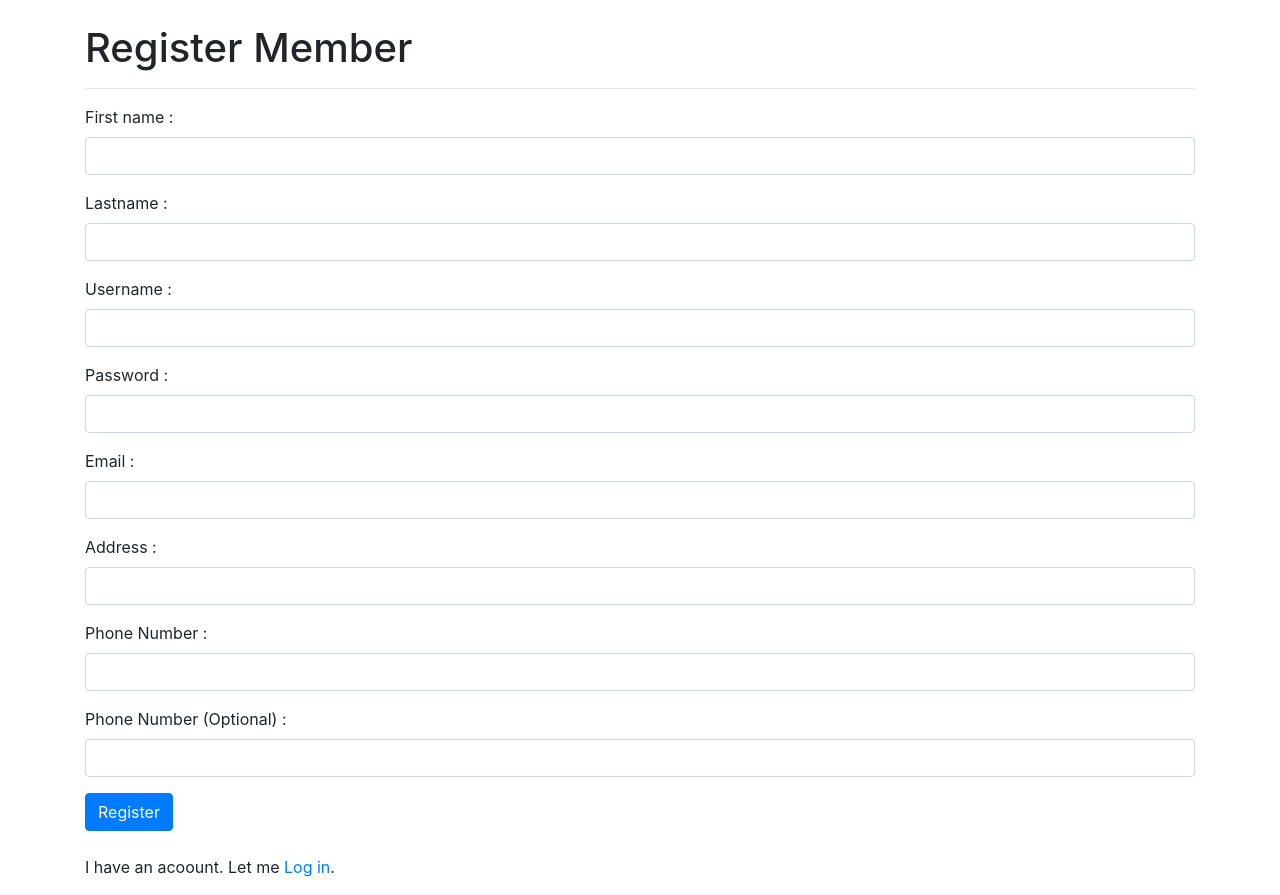
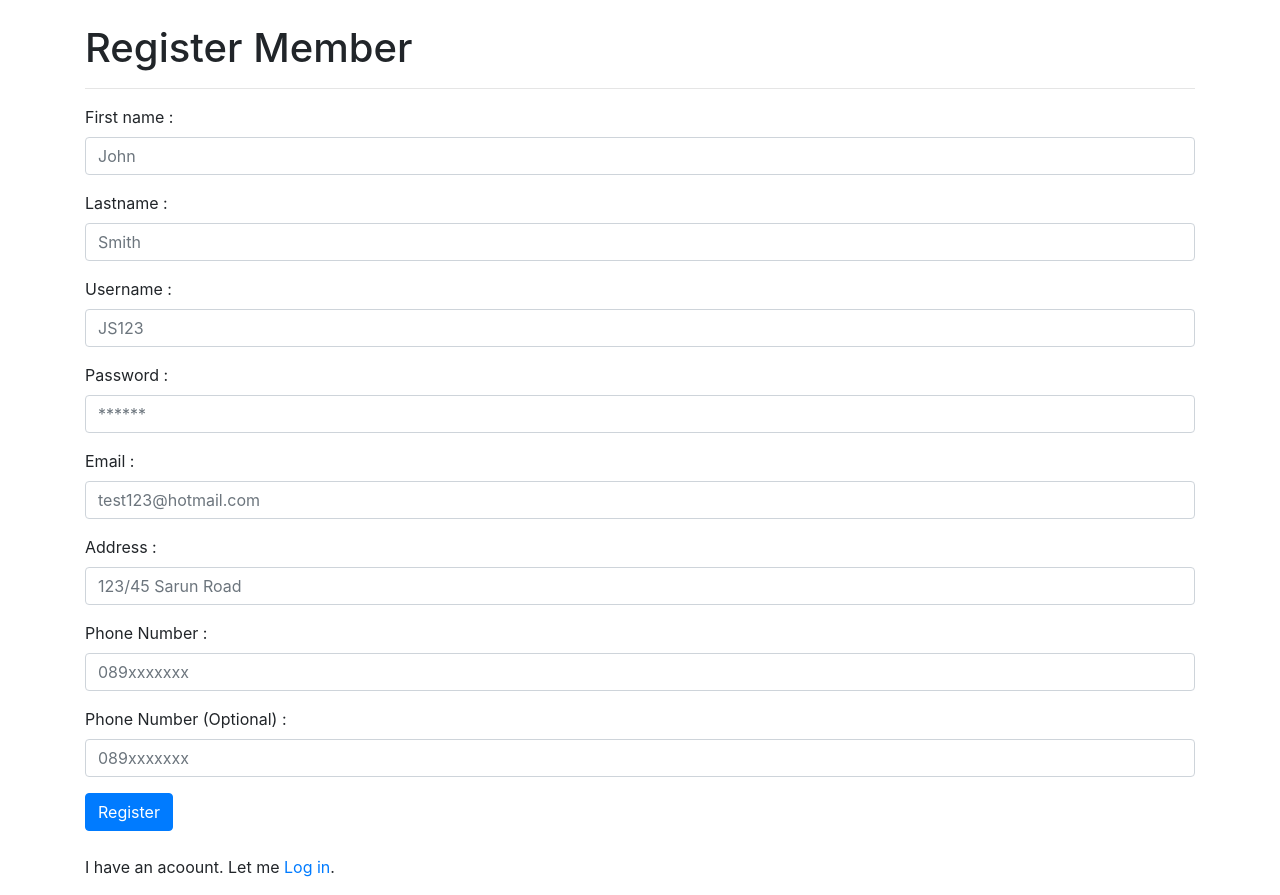
Before and after one commit to WerasutK/punyaphon_online_website, a PHP site: page /regis.php in a window 1280 px wide. Run offline with PHP 8.4, Linux system fonts and the light colour scheme.

Commit message:
Update regis.php
Add placeholder in input type

```diff
--- a/app/regis.php
+++ b/app/regis.php
@@ -28,19 +28,25 @@
         <form action="regis.php" method="POST">
             <div class="form-group">
                 <label for="firstname">First name :</label>
-                <input type="text" class="form-control" id="firstname" name="firstname" minlength='2' pattern="[A-Za-z]{2,}|[ก-๙]{2,}" title="Must be Thai / Eng language and contain at least 2 characters" required>
+                <input type="text" class="form-control" id="firstname" name="firstname" minlength='2' placeholder="John"
+                    pattern="[A-Za-z]{2,}|[ก-๙]{2,}"
+                    title="Must be Thai / Eng language and contain at least 2 characters" required>
             </div>
             <div class="form-group">
                 <label for="lastname">Lastname :</label>
-                <input type="text" class="form-control" id="lastname" name="lastname" minlength='2' pattern="[A-Za-z]{2,}|[ก-๙]{2,}" title="Must be Thai / Eng language and contain at least 2 characters" required>
+                <input type="text" class="form-control" id="lastname" name="lastname" minlength='2' placeholder="Smith"
+                    pattern="[A-Za-z]{2,}|[ก-๙]{2,}"
+                    title="Must be Thai / Eng language and contain at least 2 characters" required>
             </div>
             <div class="form-group">
                 <label for="username">Username :</label>
-                <input type="text" class="form-control" id="username" name="username" pattern="[A-Za-z0-9]{1,}" required>
+                <input type="text" class="form-control" id="username" name="username"  placeholder="JS123" pattern="[A-Za-z0-9]{1,}"
+                    required>
             </div>
             <div class="form-group">
                 <label for="password">Password :</label>
-                <input type="password" class="form-control" id="password" name="password" pattern=".{6,}" title="Must contain at least 6 characters" required>
+                <input type="password" class="form-control" id="password" name="password" placeholder="******" pattern=".{6,}"
+                    title="Must contain at least 6 characters" required>
             </div>
             <!-- <div class="form-group">
                 <label for="repeat-password">Repeat-Password :</label>
@@ -48,20 +54,21 @@
             </div> -->
             <div class="form-group">
                 <label for="email">Email :</label>
-                <input type="email" class="form-control" id="email" name="email">
+                <input type="email" class="form-control" id="email" name="email" placeholder="test123@hotmail.com">
             </div>
             <div class="form-group">
                 <label for="address">Address :</label>
-                <input type="text" class="form-control" id="address" name="address">
+                <input type="text" class="form-control" id="address" name="address" placeholder="123/45 Sarun Road">
             </div>
             <div class="form-group">
                 <label for="phone1">Phone Number :</label>
-                <input type="tel" class="form-control" id="phone1" name="phone1" pattern="[0-9]{3}[0-9]{3}[0-9]{4}" title="Only 10 numbers"
-                    required>
+                <input type="tel" class="form-control" id="phone1" name="phone1" placeholder="089xxxxxxx" pattern="[0-9]{3}[0-9]{3}[0-9]{4}"
+                    title="Only 10 numbers" required>
             </div>
             <div class="form-group">
                 <label for="phone2">Phone Number (Optional) :</label>
-                <input type="tel" class="form-control" id="phone2" name="phone2" pattern="[0-9]{3}[0-9]{3}[0-9]{4}" title="Only 10 numbers">
+                <input type="tel" class="form-control" id="phone2" name="phone2" placeholder="089xxxxxxx" pattern="[0-9]{3}[0-9]{3}[0-9]{4}"
+                    title="Only 10 numbers">
             </div>
             <button type="submit" class="btn btn-primary" name="register">Register</button>
             <br><br>
```
Also changed, not shown: 1 other file.
